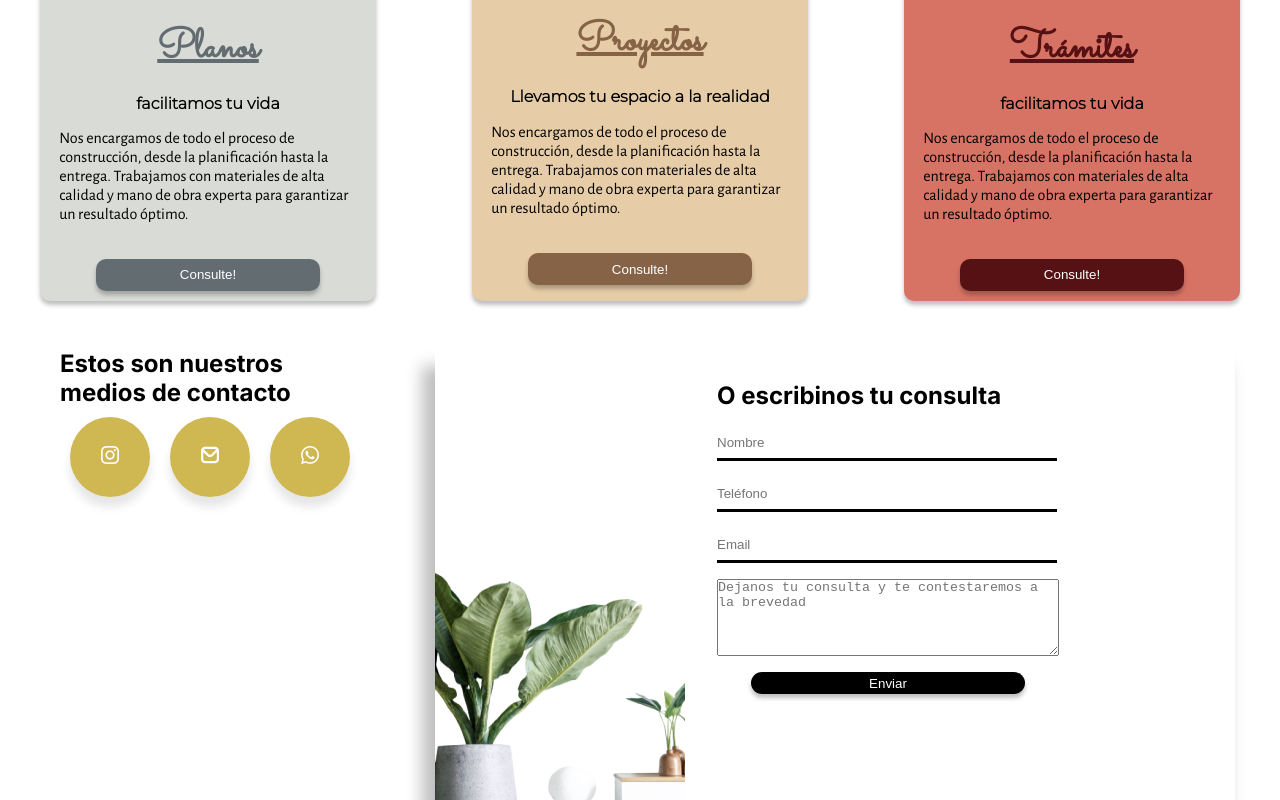
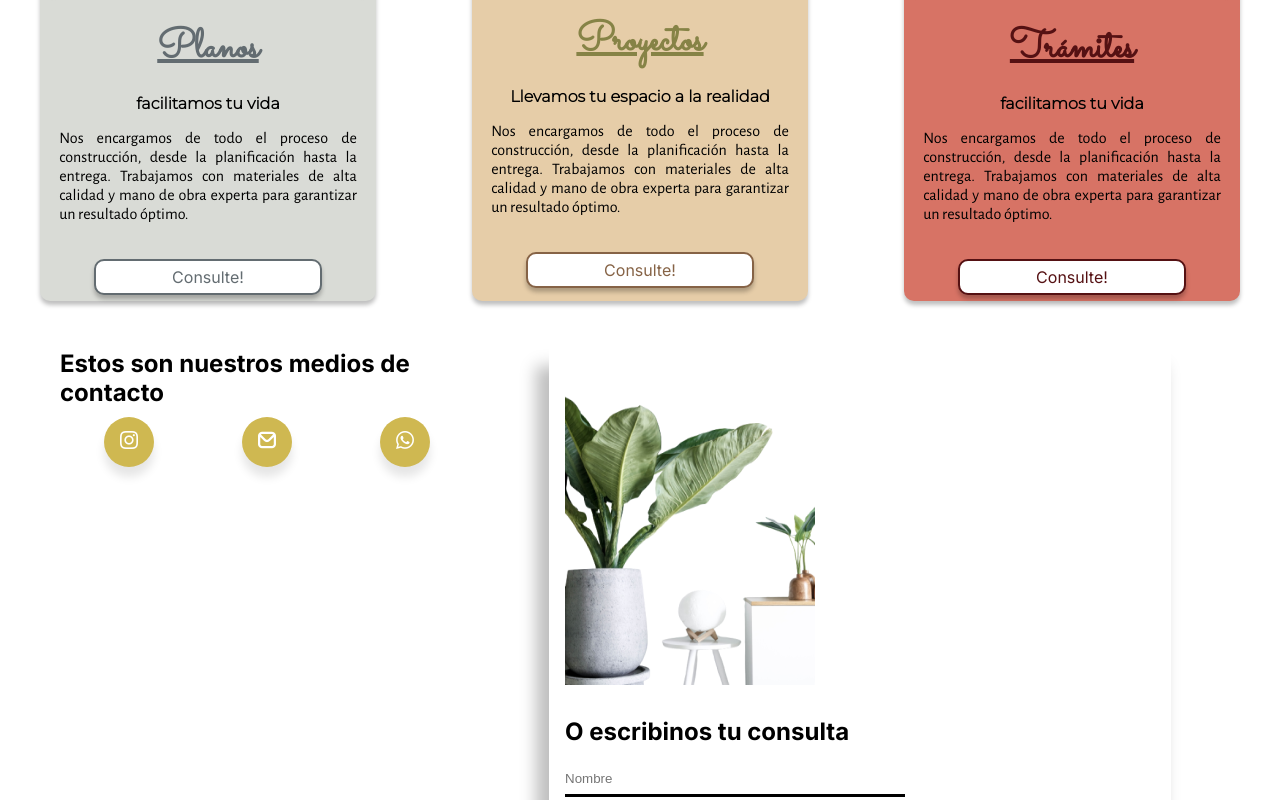
Before and after one commit to rken2010/nz-landing-v2, a Next.js app: page / in a window 1280 px wide. Shown: the part 1620-2420 px from the top of the page. Built offline with nearby package versions, Linux system fonts and the light colour scheme; a web font is replaced by a local one.

Commit message:
changes dtyles in form and cards

```diff
--- a/src/app/api/data.ts
+++ b/src/app/api/data.ts
@@ -67,8 +67,7 @@ servicios:[
   img:"./img/planos-header.png",
   alt:"planos-construccion",
   texto:"Nos encargamos de todo el proceso de construcción, desde la planificación hasta la entrega. Trabajamos con materiales de alta calidad y mano de obra experta para garantizar un resultado óptimo.",
-  bg:"#D9DBD6",
-  bgBt:"#636C71"
+  classStyle:"card__servicios"
 
 },
 
@@ -78,8 +77,7 @@ servicios:[
     img:"./img/card-hab.png",
     alt:"proyecto-construccion",
     texto:"Nos encargamos de todo el proceso de construcción, desde la planificación hasta la entrega. Trabajamos con materiales de alta calidad y mano de obra experta para garantizar un resultado óptimo.",
-    bg:"#E6CDA8",
-    bgBt:"#866346"
+    classStyle:"card__proyectos"
 
   },
   {
@@ -88,8 +86,7 @@ servicios:[
     img:"./img/card-img.png",
     alt:"tramites-construccion",
     texto:"Nos encargamos de todo el proceso de construcción, desde la planificación hasta la entrega. Trabajamos con materiales de alta calidad y mano de obra experta para garantizar un resultado óptimo.",
-    bg:"#D77365",
-    bgBt:"#551113"
+    classStyle:"card__tramites"
   },
 
 
--- a/src/app/components/Card/Card.tsx
+++ b/src/app/components/Card/Card.tsx
@@ -1,5 +1,5 @@
 import * as React from 'react';
-import styles from './card.module.css'
+import './card.css';
 
 export interface IAppProps {
   titulo:string,
@@ -7,26 +7,24 @@ export interface IAppProps {
   texto:string,
   img:string,
   alt:string,
-  bg:string,
-  bgBt:string,
+  classStyle:string,
 }
 
 export function Card (props: IAppProps) {
   return (
-     <article className={styles.card__container}
-     style={{backgroundColor: `${props.bg}`}}>
-      <div className={styles.card__img}>
-       <img className={styles.card__img_img} src={props.img} alt={props.alt}/>
+     <article className={`card__container ${props.classStyle}`}>
+      <div className="card__img">
+       <img className="card__img_img" src={props.img} alt={props.alt}/>
       </div>
-      <div className={styles.card__footer}>
-        <h3 className={styles.card__footer_title} style={{color:`${props.bgBt}`}}>{props.titulo} </h3>
-        <h4 className={styles.card__footer_subtitle}>{props.subtitulo}</h4>
-        <p className={styles.card__footer_txt}>{props.texto}</p>
+      <div className="card__footer">
+        <h3 className="card__footer_title">{props.titulo} </h3>
+        <h4 className="card__footer_subtitle">{props.subtitulo}</h4>
+        <p className="card__footer_txt">{props.texto}</p>
       </div>
       <div>
-        <button className={styles.card__bt} style={{backgroundColor: `${props.bgBt}`}}>
+        <a className="card__bt" href='#contact'>
           Consulte!
-        </button>
+        </a>
       </div>
 
     </article>
--- a/src/app/components/Card/card.module.css
+++ b/src/app/components/Card/card.css
@@ -40,6 +40,7 @@
         width: 100%;
         height: 100%;
         object-fit: cover;
+        border-radius: inherit;
     }
 
 }
@@ -53,10 +54,54 @@
 
     width: 14rem;
     height: 2rem;
-    border: 0;
     border-radius: 0.625rem;
-    background: #C90606;
     box-shadow: 0px 4px 4px 0px rgba(0, 0, 0, 0.25);
 
-    color: white;
 }
+
+.card__servicios{
+    background-color:#D9DBD6;
+    & h3{ color: #636C71}
+    .card__bt{
+        border:2px solid #636C71;
+        color:#636C71;
+        background-color: white;
+        &:hover{
+            background-color: #636C71;
+            color: white;
+            transition: background-color 1s;
+        }
+
+    }
+}
+
+.card__proyectos{
+    background-color:#E6CDA8;
+    & h3{ color: #868346};
+    .card__bt{
+        color:#866346;
+        border:2px solid #866346;
+        background-color: white;
+        &:hover{
+            background-color: #866346;
+            color: white;
+            transition: background-color 1s;
+        }
+    }
+
+}
+
+.card__tramites{
+    background-color:#D77365;
+    & h3{ color: #551113};
+    .card__bt{
+        color:#551113;
+        border:2px solid #551113;
+        background-color: white;
+        &:hover{
+            background-color: #551113;
+            color: white;
+            transition: background-color 1s;
+        }
+    }
+}
--- a/src/app/components/CardBen/cardBen.module.css
+++ b/src/app/components/CardBen/cardBen.module.css
@@ -27,5 +27,6 @@
     .text{
         font-family:var(--terciary-typografy);
         font-size:1em;
+        text-align: justify;
     }
 }
--- a/src/app/components/Contact/Contact.tsx
+++ b/src/app/components/Contact/Contact.tsx
@@ -7,7 +7,7 @@ type Props = {}
 
 export default function Contact({}: Props) {
   return (
-    <section className={styles.contact__container}>
+    <section className={styles.contact__container} id='contact'>
         <article>
             <h2>Estos son nuestros medios de contacto</h2>
 
--- a/src/app/components/Contact/redes.css
+++ b/src/app/components/Contact/redes.css
@@ -31,8 +31,8 @@ i:hover{ color:black}
   border-radius: 50%;
   padding: 15px;
   margin: 10px;
-  width: 50px;
-  height: 50px;
+  width: 20px;
+  height: 20px;
   font-size: 18px;
   display: flex;
   justify-content: center;
--- a/src/app/components/Form/FormContact.tsx
+++ b/src/app/components/Form/FormContact.tsx
@@ -15,9 +15,9 @@ export function FormContact (props: IAppProps) {
       <div>
         <form name="contact" className={styles.form__content} method="POST" data-netlify="true">
           <h2>O escribinos tu consulta</h2>
-          <input type="text" name="nombre" id="nombre" className={styles.form__input} placeholder='Nombre'/>
-          <input type="tel" name="telefono" id="telefono" className={styles.form__input} placeholder='Teléfono'/>
-          <input type="email" name='email' id='email' className={styles.form__input}placeholder='Email'/>
+          <input type="text" name="nombre" id="nombre" className={styles.form__input} placeholder='Nombre' required/>
+          <input type="tel" name="telefono" id="telefono" className={styles.form__input} placeholder='Teléfono' required/>
+          <input type="email" name='email' id='email' className={styles.form__input}placeholder='Email' required/>
           <textarea cols={20} name="consulta" rows={5} placeholder='Dejanos tu consulta y te contestaremos a la brevedad'
             className={styles.form__textarea}
           />
--- a/src/app/components/Form/formContact.module.css
+++ b/src/app/components/Form/formContact.module.css
@@ -1,12 +1,13 @@
 .form__container{
-    width: 40rem;
-    height: 30rem;
+    width: 90%;
     background: #FFF;
     box-shadow: -10px 20px 15px 3px rgba(0, 0, 0, 0.25);
     gap:3rem;
     display: flex;
+    flex-wrap: wrap;
     flex-direction: column;
-    padding-top: 2rem;
+    align-items: center;
+    padding: 1rem;
     .form__content{
         display: flex;
         flex-direction: column;
@@ -49,12 +50,9 @@
 }
 
 
-@media (width > 375px){
+@media (width > 400px){
 .form__container{
-    width: 50rem;
-    height: 30rem;
     flex-direction: row;
-    flex-shrink: 0;
     gap: 2rem;
 
     .form__input{
@@ -72,9 +70,9 @@
         align-items: end;
     .form__img{
         display: flex;
-        position: relative;
-        bottom: 0;
-        left: 0;
+        align-items: end;
+        justify-content: start ;
+
     }
     }
 
--- a/src/app/components/Service/Services.tsx
+++ b/src/app/components/Service/Services.tsx
@@ -9,8 +9,7 @@ type Props = {
     texto:string,
     img:string,
     alt:string,
-    bg:string,
-    bgBt:string
+    classStyle:string
   }[];
 }
 
@@ -29,8 +28,7 @@ export default function Services(props: Props) {
           texto={servicios.texto}
           img= {servicios.img}
           alt= {servicios.alt}
-          bg={servicios.bg}
-          bgBt={servicios.bgBt}
+          classStyle={servicios.classStyle}
           key={servicios.titulo}
           />
       ))}
--- a/src/app/globals.css
+++ b/src/app/globals.css
@@ -37,3 +37,7 @@ ICONOS
 --ter-color:#cfb851;
 
 }
+
+p{
+    text-align: justify;
+}
```
